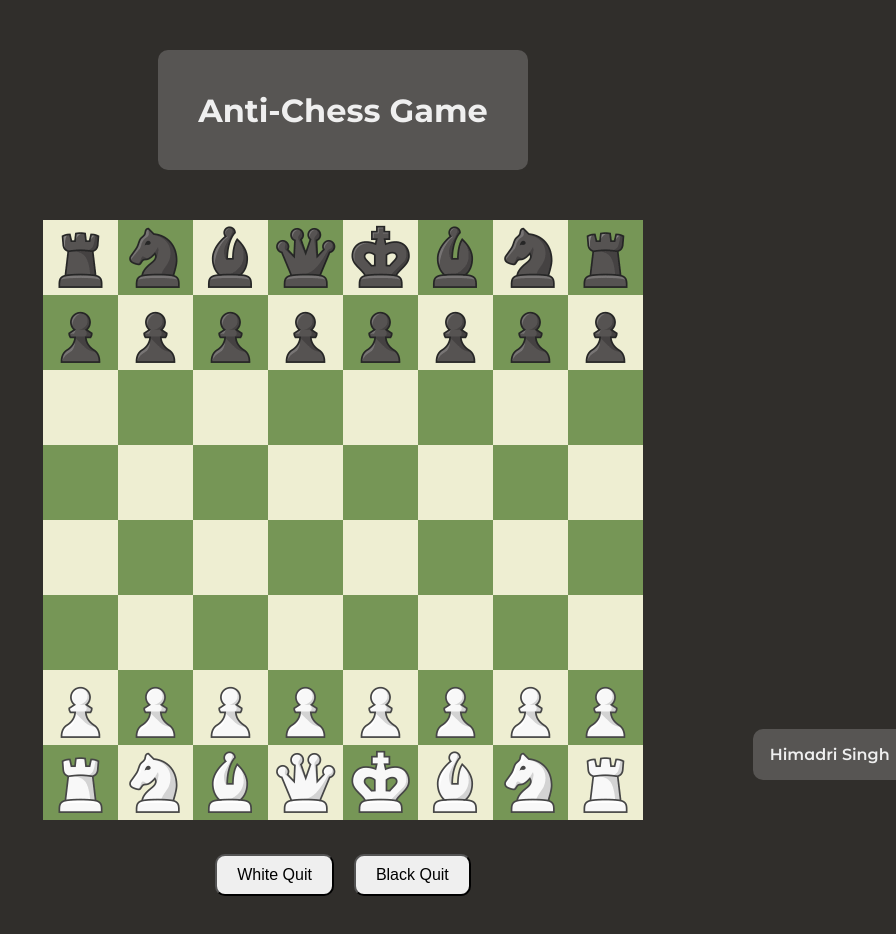
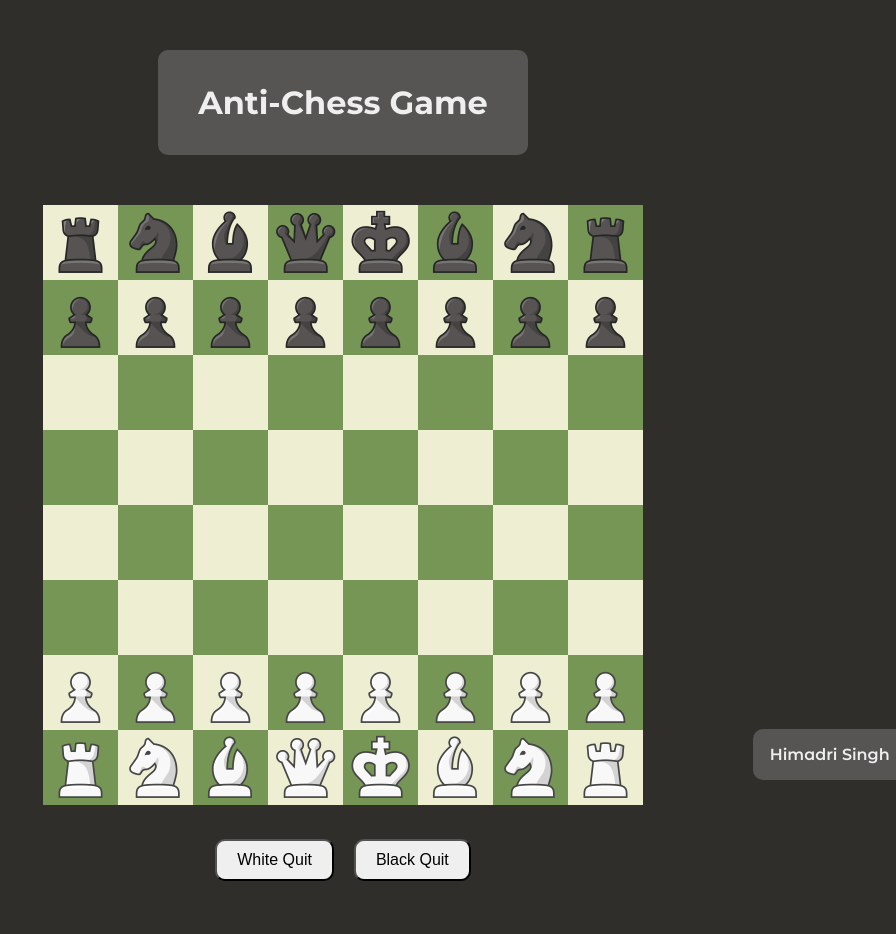
Before and after one commit to singh-himadri/Anti-Chess, a website with bundled scripts: page index.html in a window 1280 px wide. Shown: the full height of the page, 297-1193 px from the left. Built offline with nearby package versions, Linux system fonts and the light colour scheme.

Commit message:
updated title bar

```diff
--- a/index.html
+++ b/index.html
@@ -6,6 +6,7 @@
   <meta name="viewport" content="width=device-width, initial-scale=1.0" />
   <link rel="stylesheet" href="styles/index.css" />
   <link rel="stylesheet" href="https://cdnjs.cloudflare.com/ajax/libs/font-awesome/4.7.0/css/font-awesome.min.css">
+  <link rel="icon" type="image/x-icon" href="/Assets/images/chess.ico">
   <title>Anti-Chess-Game</title>
 </head>
 
--- a/styles/index.css
+++ b/styles/index.css
@@ -88,7 +88,7 @@ body {
 
 .centered-box {
   width: 350px;
-  height: 100px;
+  height: 85px;
   background-color: #575553;
   text-align: center;
   display: flex;
```
Also changed, not shown: Assets/images/chess.ico (added).
